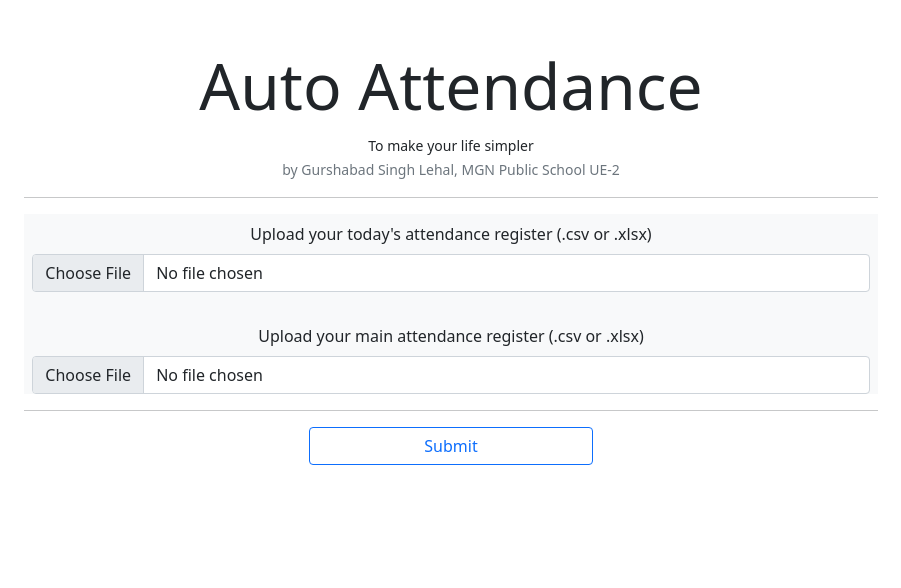
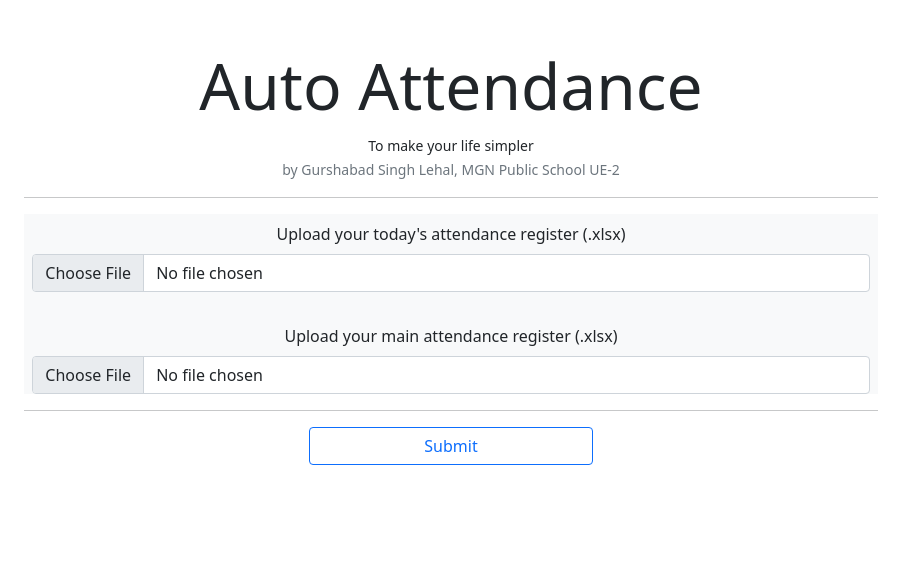
Before and after one commit to Code-Simplifier/Auto-Attendance, a Flask app: page / in a window 1280 px wide. Shown: the part 54-642 px from the top of the page, without its empty margins (189-1090 px from the left). Run offline with Flask 2, Linux system fonts and the light colour scheme.

Commit message:
Bug fixes

```diff
--- a/tool/templates/attendance_upload_file.html
+++ b/tool/templates/attendance_upload_file.html
@@ -10,13 +10,13 @@
       <div class="bg-light">
         <div class="m-2">
           <label for="formFile" class="form-label mt-2"
-            >Upload your today's attendance register (.csv or .xlsx)</label
+            >Upload your today's attendance register (.xlsx)</label
           >
           <input class="form-control" type="file" name="day_file" />
         </div>
         <div class="m-2">
           <label for="formFile" class="form-label mt-4"
-            >Upload your main attendance register (.csv or .xlsx)</label
+            >Upload your main attendance register (.xlsx)</label
           >
           <input class="form-control" type="file" name="register_file" />
         </div>
```
